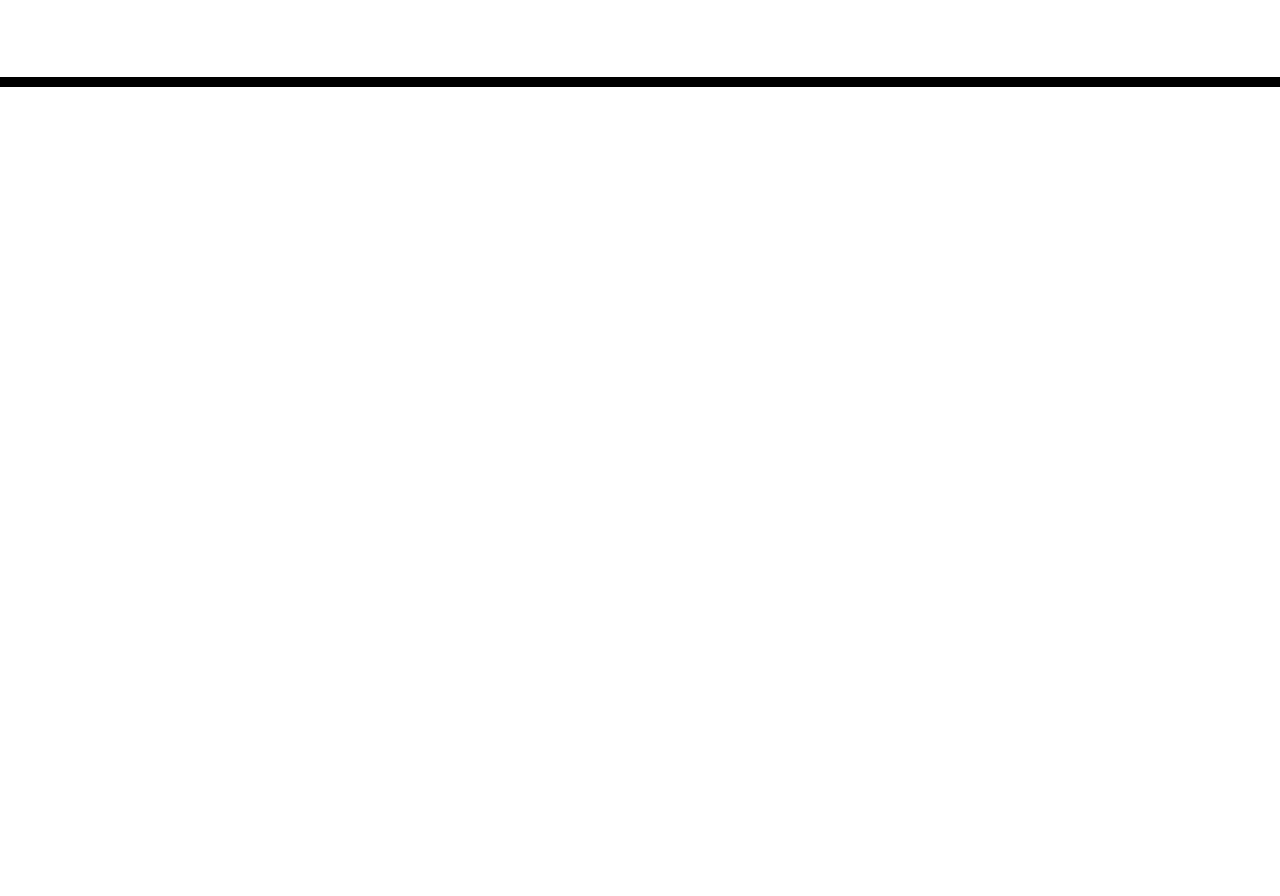
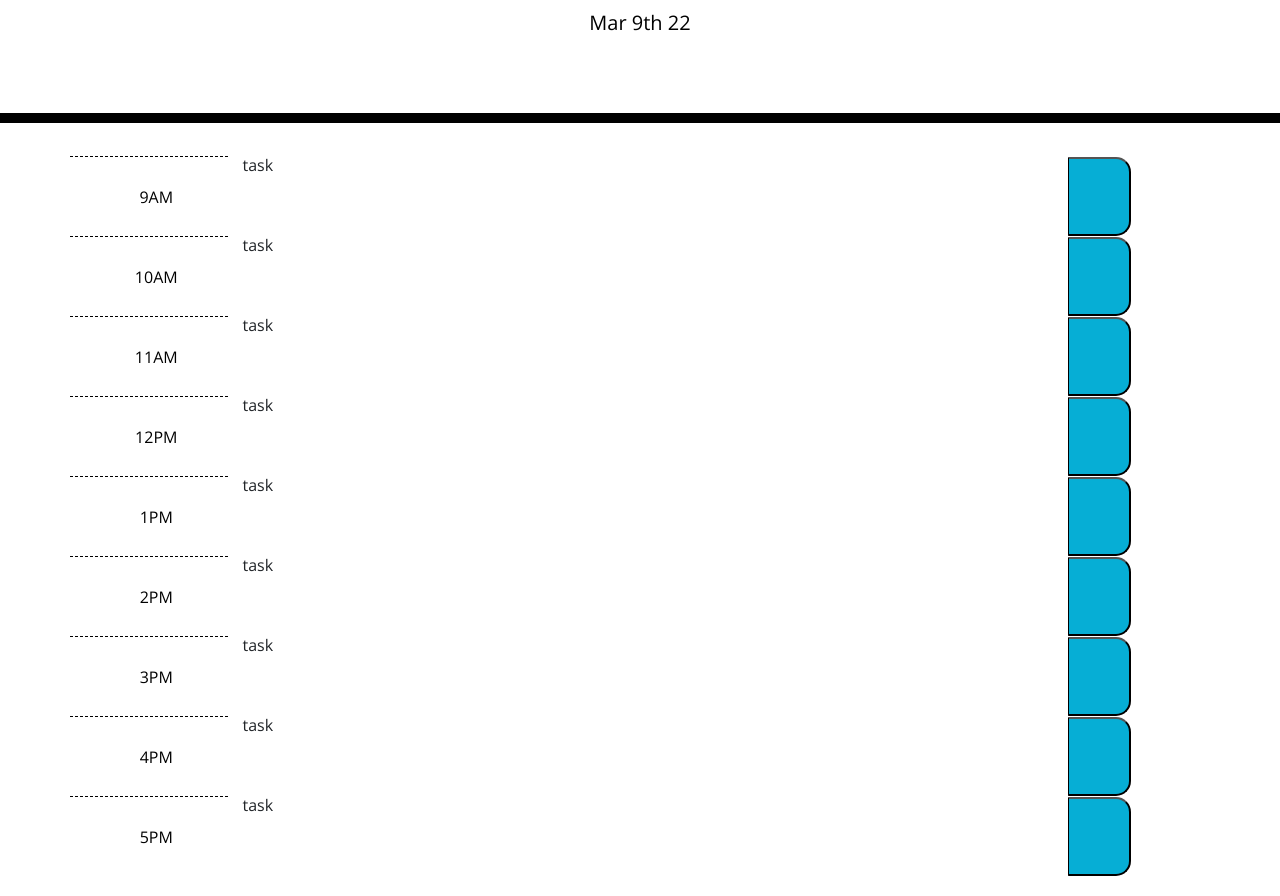
Before and after one commit to JonCurls/daily-schedule, a plain HTML site: page index.html in a window 1280 px wide. Shown: the part 181-1077 px from the top of the page. Before the commit the page ends 800 px from the top, so only its background shows below. Drawn offline with nearby package versions, Linux system fonts and the light colour scheme; files that its build step writes are made by us from their sources; a web font is replaced by a local one.

Commit message:
bootstrap grid and save button

```diff
--- a/Assets/js/script.js
+++ b/Assets/js/script.js
@@ -0,0 +1,26 @@
+var dateEl = document.getElementById("currentDay");
+var tasks = {};
+
+var currentDate = function () {
+    date = moment().format("MMM Do YY");
+    dateEl.textContent = date;
+    //console.log(date);
+}
+
+var loadTasks = function () {
+    tasks = JSON.parse(localStorage.getItem("tasks"));
+
+    if (!tasks) {
+        tasks = {
+            time: [],
+            description: []
+        };
+    }
+};
+
+var saveTasks = function () {
+    localStorage.setItem("tasks", JSON.stringify(tasks));
+}
+
+currentDate();
+loadTasks();
--- a/index.html
+++ b/index.html
@@ -1,24 +1,17 @@
 <!DOCTYPE html>
 <html lang="en">
+
 <head>
   <meta charset="UTF-8" />
   <meta name="viewport" content="width=device-width, initial-scale=1.0" />
   <meta http-equiv="X-UA-Compatible" content="ie=edge" />
-    <link
-      rel="stylesheet"
-      href="https://stackpath.bootstrapcdn.com/bootstrap/4.3.1/css/bootstrap.min.css"
-    />
-    <link
-      rel="stylesheet"
-      href="https://use.fontawesome.com/releases/v5.8.1/css/all.css"
-      integrity="sha384-50oBUHEmvpQ+1lW4y57PTFmhCaXp0ML5d60M1M7uH2+nqUivzIebhndOJK28anvf"
-      crossorigin="anonymous"
-    />
-    <link
-      href="https://fonts.googleapis.com/css?family=Open+Sans&display=swap"
-      rel="stylesheet"
-    />
-    <link rel="stylesheet" href="style.css" />
+  <link rel="stylesheet" href="https://stackpath.bootstrapcdn.com/bootstrap/4.3.1/css/bootstrap.min.css" />
+  <link rel="stylesheet" href="https://use.fontawesome.com/releases/v5.8.1/css/all.css"
+    integrity="sha384-50oBUHEmvpQ+1lW4y57PTFmhCaXp0ML5d60M1M7uH2+nqUivzIebhndOJK28anvf" crossorigin="anonymous" />
+  <link href="https://fonts.googleapis.com/css?family=Open+Sans&display=swap" rel="stylesheet" />
+  <link rel="stylesheet"
+    href="https://cdnjs.cloudflare.com/ajax/libs/open-iconic/1.1.1/font/css/open-iconic-bootstrap.min.css" />
+  <link rel="stylesheet" href="./Assets/css/style.css" />
   <title>Work Day Scheduler</title>
 </head>
 
@@ -28,11 +21,113 @@
     <p class="lead">A simple calendar app for scheduling your work day</p>
     <p id="currentDay" class="lead"></p>
   </header>
+
   <div class="container">
     <!-- Timeblocks go here -->
+    <main class="row row-cols-4">
+      <div class="col hour">
+        <p class="text-center">9AM</p>
+      </div>
+      <div class="col-9 row">
+        <p class="description">task</p>
+      </div>
+      <div class="col row">
+      <button id="save-task" class="saveBtn"><span class="oi oi-file mr-4 ml-4"></span></button>
+      </div>
+    </main>
+    <main class="row row-cols-4">
+      <div class="col hour">
+        <p class="text-center">10AM</p>
+      </div>
+      <div class="col-9 row">
+        <p class="description">task</p>
+      </div>
+      <div class="col row">
+        <button id="save-task" class="saveBtn"><span class="oi oi-file mr-4 ml-4"></span></button>
+      </div>
+    </main>
+    <main class="row row-cols-4">
+      <div class="col hour">
+        <p class="text-center">11AM</p>
+      </div>
+      <div class="col-9 row">
+        <p class="description">task</p>
+      </div>
+      <div class="col row">
+        <button id="save-task" class="saveBtn"><span class="oi oi-file mr-4 ml-4"></span></button>
+      </div>
+    </main>
+    <main class="row row-cols-4">
+      <div class="col hour">
+        <p class="text-center">12PM</p>
+      </div>
+      <div class="col-9 row">
+        <p class="description">task</p>
+      </div>
+      <div class="col row">
+        <button id="save-task" class="saveBtn"><span class="oi oi-file mr-4 ml-4"></span></button>
+      </div>
+    </main>
+    <main class="row row-cols-4">
+      <div class="col hour">
+        <p class="text-center">1PM</p>
+      </div>
+      <div class="col-9 row">
+        <p class="description">task</p>
+      </div>
+      <div class="col row">
+        <button id="save-task" class="saveBtn"><span class="oi oi-file mr-4 ml-4"></span></button>
+      </div>
+    </main>
+    <main class="row row-cols-4">
+      <div class="col hour">
+        <p class="text-center">2PM</p>
+      </div>
+      <div class="col-9 row">
+        <p class="description">task</p>
+      </div>
+      <div class="col row">
+        <button id="save-task" class="saveBtn"><span class="oi oi-file mr-4 ml-4"></span></button>
+      </div>
+    </main>
+    <main class="row row-cols-4">
+      <div class="col hour">
+        <p class="text-center">3PM</p>
+      </div>
+      <div class="col-9 row">
+        <p class="description">task</p>
+      </div>
+      <div class="col row">
+        <button id="save-task" class="saveBtn"><span class="oi oi-file mr-4 ml-4"></span></button>
+      </div>
+    </main>
+    <main class="row row-cols-4">
+      <div class="col hour">
+        <p class="text-center">4PM</p>
+      </div>
+      <div class="col-9 row">
+        <p class="description">task</p>
+      </div>
+      <div class="col row">
+        <button id="save-task" class="saveBtn"><span class="oi oi-file mr-4 ml-4"></span></button>
+      </div>
+    </main>
+    <main class="row row-cols-4">
+      <div class="col hour">
+        <p class="text-center">5PM</p>
+      </div>
+      <div class="col-9 row">
+        <p class="description">task</p>
+      </div>
+      <div class="col row">
+        <button id="save-task" class="saveBtn"><span class="oi oi-file mr-4 ml-4"></span></button>
+      </div>
+    </main>
   </div>
 
   <script src="https://code.jquery.com/jquery-3.4.1.min.js"></script>
   <script src="https://cdnjs.cloudflare.com/ajax/libs/moment.js/2.24.0/moment.min.js"></script>
+  <script src="./Assets/js/script.js"></script>
 </body>
+
 </html>
```
Lines whose indentation alone changed are shown as unchanged.
